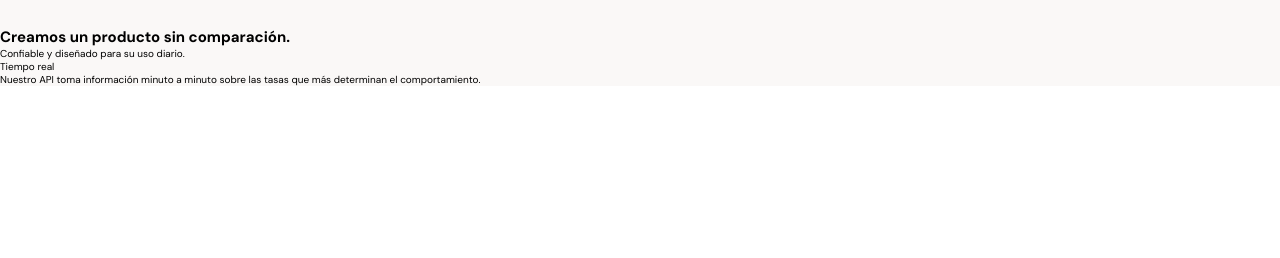
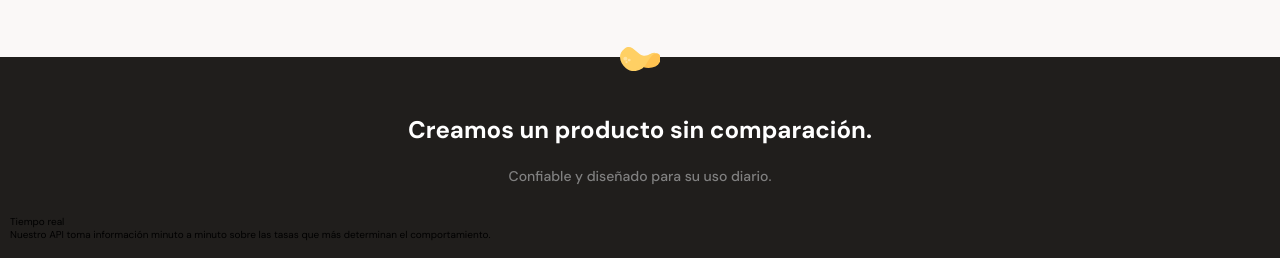
Before and after one commit to FelipeMerchan/bata-bit-project, a plain HTML site: page index.html in a window 1280 px wide. Shown: the part 1012-1270 px from the top of the page. Before the commit the page ends 1098 px from the top, so only its background shows below. Drawn offline with Linux system fonts and the light colour scheme.

Commit message:
style: add styles to benefits section

```diff
--- a/index.html
+++ b/index.html
@@ -69,8 +69,8 @@
       </section>
     </section>
     <section class="main-product-detail">
-      <span class=""></span>
-      <div>
+      <span class="product-details__batata-isologo"></span>
+      <div class="product-details__title">
         <h2>Creamos un producto sin comparación.</h2>
         <p>Confiable y diseñado para su uso diario.</p>
       </div>
--- a/styles.css
+++ b/styles.css
@@ -113,7 +113,7 @@ main {
   inline-size: 100%;
   block-size: auto;
   padding-block-start: 80px;
-  padding-block-end: 30px;
+  padding-block-end: 60px;
   text-align: center;
 }
 
@@ -246,3 +246,46 @@ main {
   line-height: 1.5rem;
   color: var(--warmBlack);
 }
+
+.main-product-detail {
+  position: relative;
+  inline-size: 100%;
+  min-inline-size: 32rem;
+  block-size: auto;
+  padding: 2rem 1rem;
+  background-color: var(--warmBlack);
+}
+
+.product-details__batata-isologo {
+  position: absolute;
+  top: -1rem;
+  left: calc(50% - 2rem);
+  inline-size: 4rem;
+  block-size: 2.5rem;
+  background-image: url('./assets/icons/batata.svg');,
+}
+
+.product-details__title {
+  inline-size: 90%;
+  min-inline-size: 28.8rem;
+  block-size: auto;
+  margin: 0 auto;
+  margin-block-start: 4rem;
+  text-align: center;
+}
+
+.product-details__title h2 {
+  margin-block-end: 2.4rem;
+  font-size: 2.4rem;
+  line-height: 2.6rem;
+  font-weight: bold;
+  color: var(--justWhite);
+}
+
+.product-details__title p {
+  margin-block-end: 3rem;
+  font-size: 1.4rem;
+  font-weight: 500;
+  line-height: 1.8rem;
+  color: #808080;
+}
```
